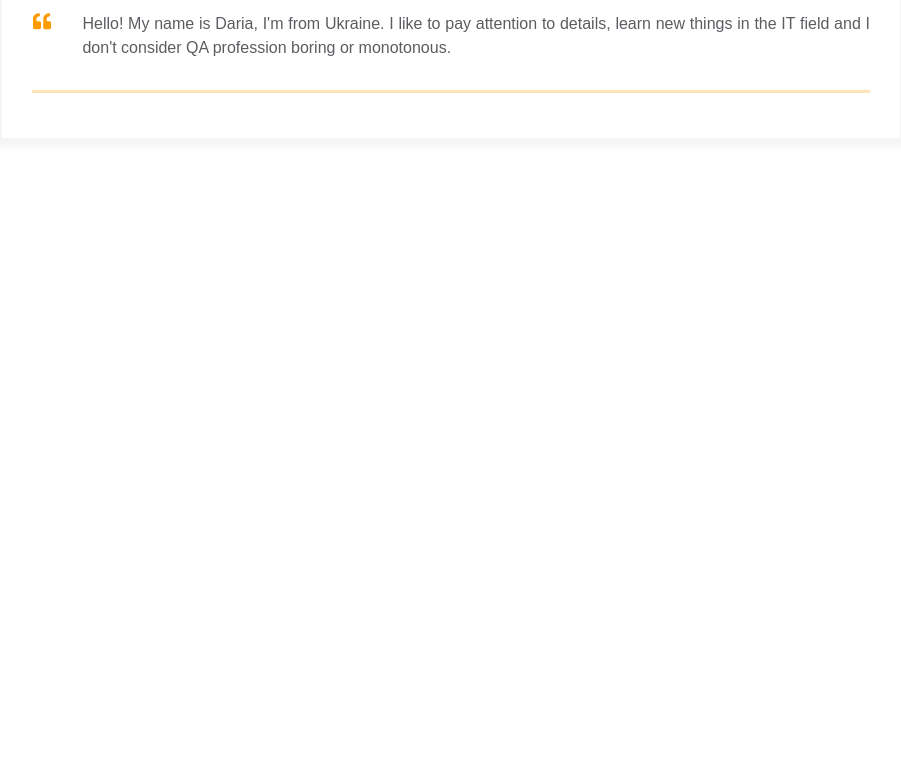
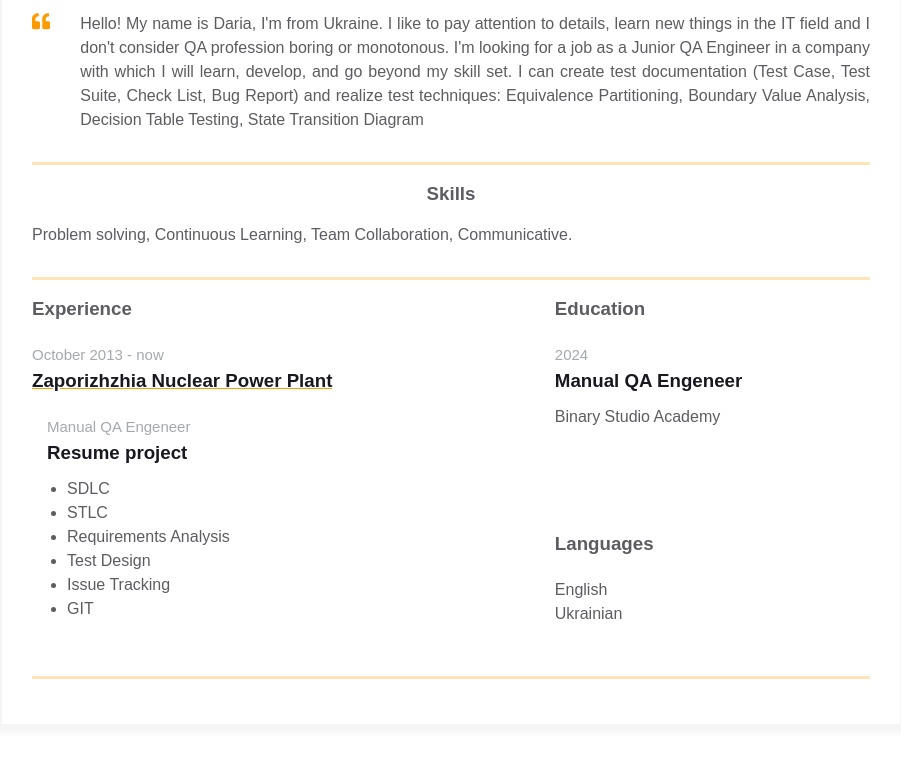
Before and after one commit to DaryaHavrylenko/Havrylenko-homepage, a plain HTML site: page index.html in a window 1280 px wide. Shown: the part 338-1113 px from the top of the page, without its empty margins (189-1090 px from the left). Before the commit the page ends 800 px from the top, so only its background shows below. Drawn offline with Linux system fonts and the light colour scheme.

Commit message:
add extra information sections

```diff
--- a/index.html
+++ b/index.html
@@ -13,7 +13,7 @@
         <div class="container">
             <div class="resume__block">
                 <h1 class="contact-info__header">Dariia Havrylenko</h1>
-                <h3 class="contact-info__sub-header">Manual QA</h3>
+                <h3 class="contact-info__sub-header">Manual QA Engeneer</h3>
 
                 <div class="contact_info_container fh">
                     <div class="contact-info__block"><a href="" rel="author" class="contact-info__item">
@@ -68,8 +68,77 @@
                     <p class="intro_text">
                         Hello! My name is Daria, I'm from Ukraine.
                         I like to pay attention to details, learn new things in the IT field and I don't consider QA profession boring or monotonous.
+I'm looking for a job as a Junior QA Engineer in a
+company with which I will learn, develop, and go
+beyond my skill set. I can create test
+documentation (Test Case, Test Suite, Check List,
+Bug Report) and realize test techniques:
+Equivalence Partitioning, Boundary Value Analysis,
+Decision Table Testing, State Transition Diagram
+                    </p>
+                </div>
+            </div>
+        </div>
+        <div class="container">
+            <div class="resume__block">
+                <div class="skills">
+                    <h3 class="skills__header">Skills</h3>
+                    <p class="skills__text">
+                        Problem solving, Continuous Learning, Team Collaboration, Communicative.
+                    </p>
+                </div>
+            </div>
+        </div>
+        <div class="container">
+            <div class="resume__block">
+                <div class="main-info fh">
+                    <div class="experiences">
+                        <h3 class="experiences__header">Experience</h3>
+                    <div class="experiences__company">
+                        <div class="experiences__company-header">
+                            <span class="experiences__company-header-durability">October 2013 - now
+                          </span>
+                            <h3 class="experiences__company-header-name">Zaporizhzhia Nuclear Power
+                            Plant
+                          </h3>
+                        </div>
 
-                    </p>
+                        <div class="experiences__company-project">
+                            <span class="experiences__company-project-role">Manual QA Engeneer</span>
+                            <h3 class="experiences__company-project-name">Resume project</h3>
+                            <ul class="experiences__company-project-responsibilities">
+                                <li>SDLC</li>
+                                <li>STLC</li>
+                                <li>Requirements Analysis</li>
+                                <li>Test Design</li>
+                                <li>Issue Tracking</li>
+                                <li>GIT</li>
+                            </ul>
+                        </div>
+                    </div></div>
+
+                    <div class="additional-info fv"><div class="additional-info fv">
+                        <div class="additional-info__education">
+                            <h3 class="additional-info__education-header">Education</h3>
+                            <div class="additional-info__education-university">
+                                <span class="additional-info__education-university-durability">2024</span>
+                                <h3 class="additional-info__education-university-speciality">
+                                    Manual QA Engeneer
+                                </h3>
+                                <p class="additional-info__education-university-name">
+                                    Binary Studio Academy
+                                </p>
+                            </div>
+                        </div>
+
+                        <div class="additional-info__languages">
+                            <h3 class="additional-info__languages-header">Languages</h3>
+                            <p class="additional-info__languages-item">English</p>
+                            <p class="additional-info__languages-item">
+                                Ukrainian
+                            </p>
+                        </div>
+                    </div></div>
                 </div>
             </div>
         </div>
```
